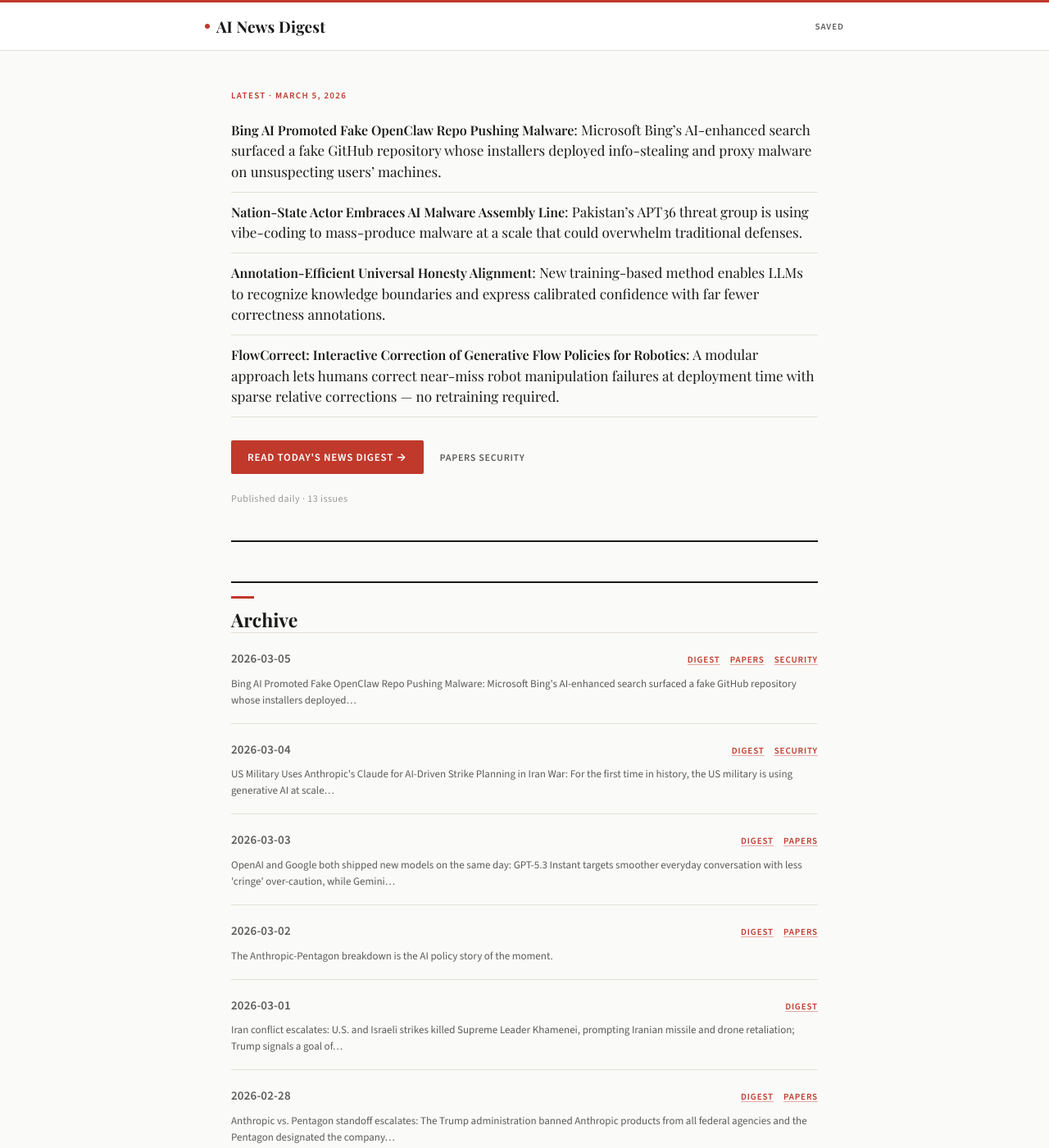
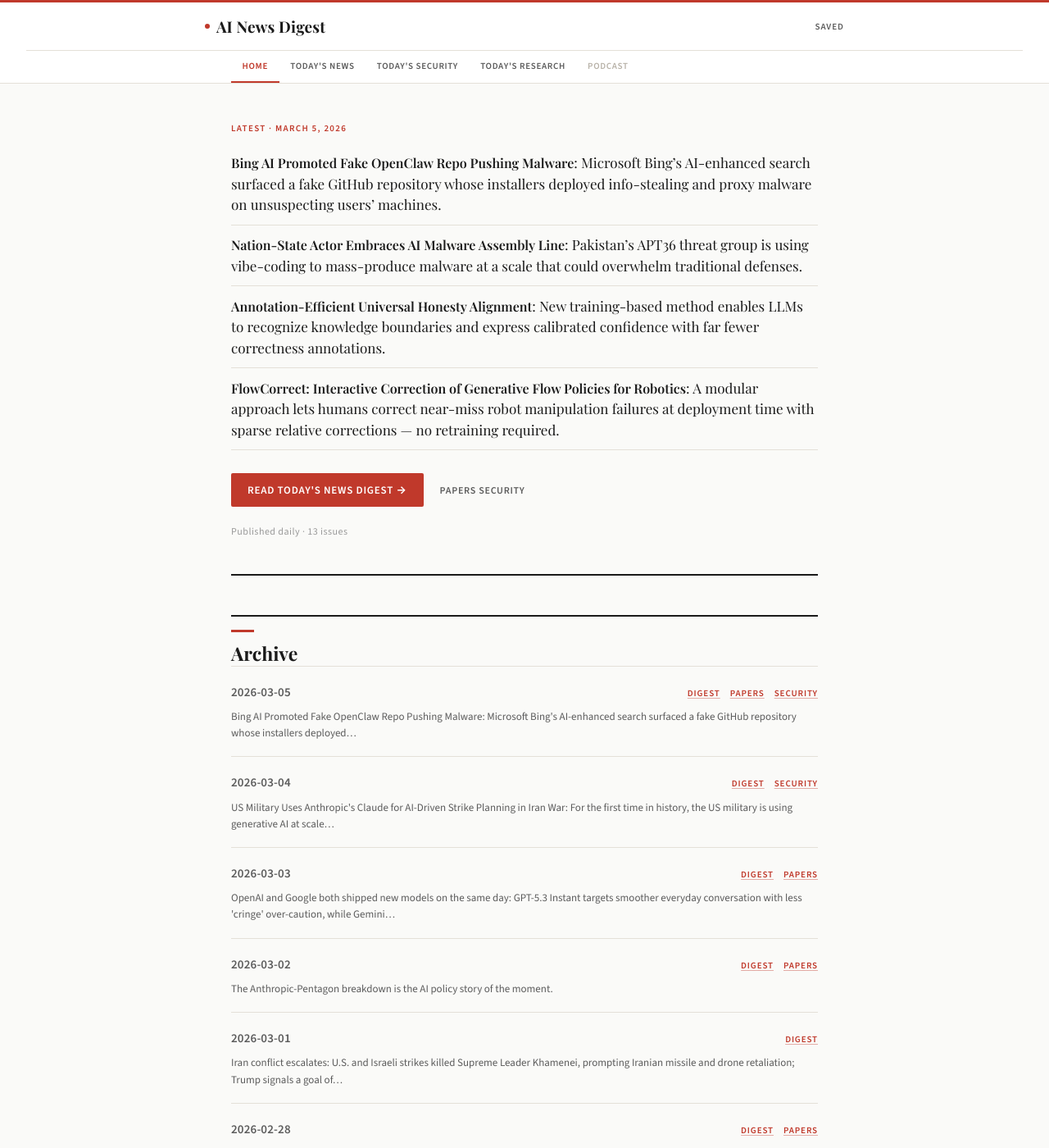
Before and after one commit to eddyariki/news-feed-digest, a Jekyll site: the page built from index.md, in a window 1280 px wide and 1400 px high. Shown: the whole window at 82% size. Built offline with Jekyll 4.4.1, drawn with Linux system fonts in a browser that asks for light colours; some web fonts are replaced.

Commit message:
Add tab-style navigation bar to site header
Adds Home / Today's News / Today's Security / Today's Research / Podcast
tabs below the header logo. Tabs link to the latest issue's pages,
highlight the active page, and show disabled state when a track is
unavailable for the day. Podcast tab is a disabled placeholder pending
implementation discussion.

Co-Authored-By: Claude Sonnet 4.6 <noreply@anthropic.com>

```diff
--- a/_layouts/default.html
+++ b/_layouts/default.html
@@ -634,10 +634,42 @@
     }
     .saved-clear-btn:hover { color: var(--accent); }
 
+    /* ── Tab nav ─────────────────────────────────────────── */
+    .tab-nav {
+      border-top: 1px solid var(--border);
+      overflow-x: auto;
+      scrollbar-width: none;
+    }
+    .tab-nav::-webkit-scrollbar { display: none; }
+    .tab-nav-inner {
+      max-width: 780px;
+      margin: 0 auto;
+      padding: 0 2rem;
+      display: flex;
+    }
+    .tab-item {
+      font-family: var(--sans);
+      font-size: 0.6875rem;
+      font-weight: 600;
+      letter-spacing: 0.06em;
+      text-transform: uppercase;
+      padding: 0.55rem 0.85rem;
+      color: var(--text-muted);
+      text-decoration: none;
+      border-bottom: 2px solid transparent;
+      white-space: nowrap;
+      transition: color 0.15s, border-color 0.15s;
+      display: block;
+    }
+    .tab-item:hover { color: var(--text); text-decoration: none; }
+    .tab-item.is-active { color: var(--accent); border-bottom-color: var(--accent); }
+    .tab-item.is-disabled { color: var(--border-strong); cursor: default; pointer-events: none; }
+
     /* ── Responsive ─────────────────────────────────────── */
     @media (max-width: 640px) {
       main { padding: 1.75rem 1.25rem 4rem; }
       .site-header { padding: 0 1.25rem; }
+      .tab-nav-inner { padding: 0 1.25rem; }
       h1 { font-size: 1.875rem; }
       .archive-row-header {
         flex-direction: column; align-items: flex-start; gap: 0.35rem;
@@ -692,6 +724,53 @@
     {% endif %}
     {% endif %}
   </div>
+  {% if site.data.archive %}
+  {% assign _latest = site.data.archive | last %}
+  {% assign _tab_papers_path   = _latest | append: '/papers.md' %}
+  {% assign _tab_security_path = _latest | append: '/security.md' %}
+  {% assign _tab_has_papers   = site.pages | where: 'path', _tab_papers_path   | first %}
+  {% assign _tab_has_security = site.pages | where: 'path', _tab_security_path | first %}
+  <nav class="tab-nav">
+    <div class="tab-nav-inner">
+      {% assign _cur = page.url | remove: 'index.html' %}
+      {% if _cur == '/' or _cur == '' %}
+        <span class="tab-item is-active">Home</span>
+      {% else %}
+        <a href="{{ site.baseurl }}/" class="tab-item">Home</a>
+      {% endif %}
+      {% assign _news_url = site.baseurl | append: '/' | append: _latest | append: '/digest' %}
+      {% assign _news_path = _latest | append: '/digest.md' %}
+      {% if page.path == _news_path %}
+        <span class="tab-item is-active">Today's News</span>
+      {% else %}
+        <a href="{{ _news_url }}" class="tab-item">Today's News</a>
+      {% endif %}
+      {% if _tab_has_security %}
+        {% assign _sec_url  = site.baseurl | append: '/' | append: _latest | append: '/security' %}
+        {% assign _sec_path = _latest | append: '/security.md' %}
+        {% if page.path == _sec_path %}
+          <span class="tab-item is-active">Today's Security</span>
+        {% else %}
+          <a href="{{ _sec_url }}" class="tab-item">Today's Security</a>
+        {% endif %}
+      {% else %}
+        <span class="tab-item is-disabled">Today's Security</span>
+      {% endif %}
+      {% if _tab_has_papers %}
+        {% assign _pap_url  = site.baseurl | append: '/' | append: _latest | append: '/papers' %}
+        {% assign _pap_path = _latest | append: '/papers.md' %}
+        {% if page.path == _pap_path %}
+          <span class="tab-item is-active">Today's Research</span>
+        {% else %}
+          <a href="{{ _pap_url }}" class="tab-item">Today's Research</a>
+        {% endif %}
+      {% else %}
+        <span class="tab-item is-disabled">Today's Research</span>
+      {% endif %}
+      <span class="tab-item is-disabled">Podcast</span>
+    </div>
+  </nav>
+  {% endif %}
 </header>
 
 <main>
```
